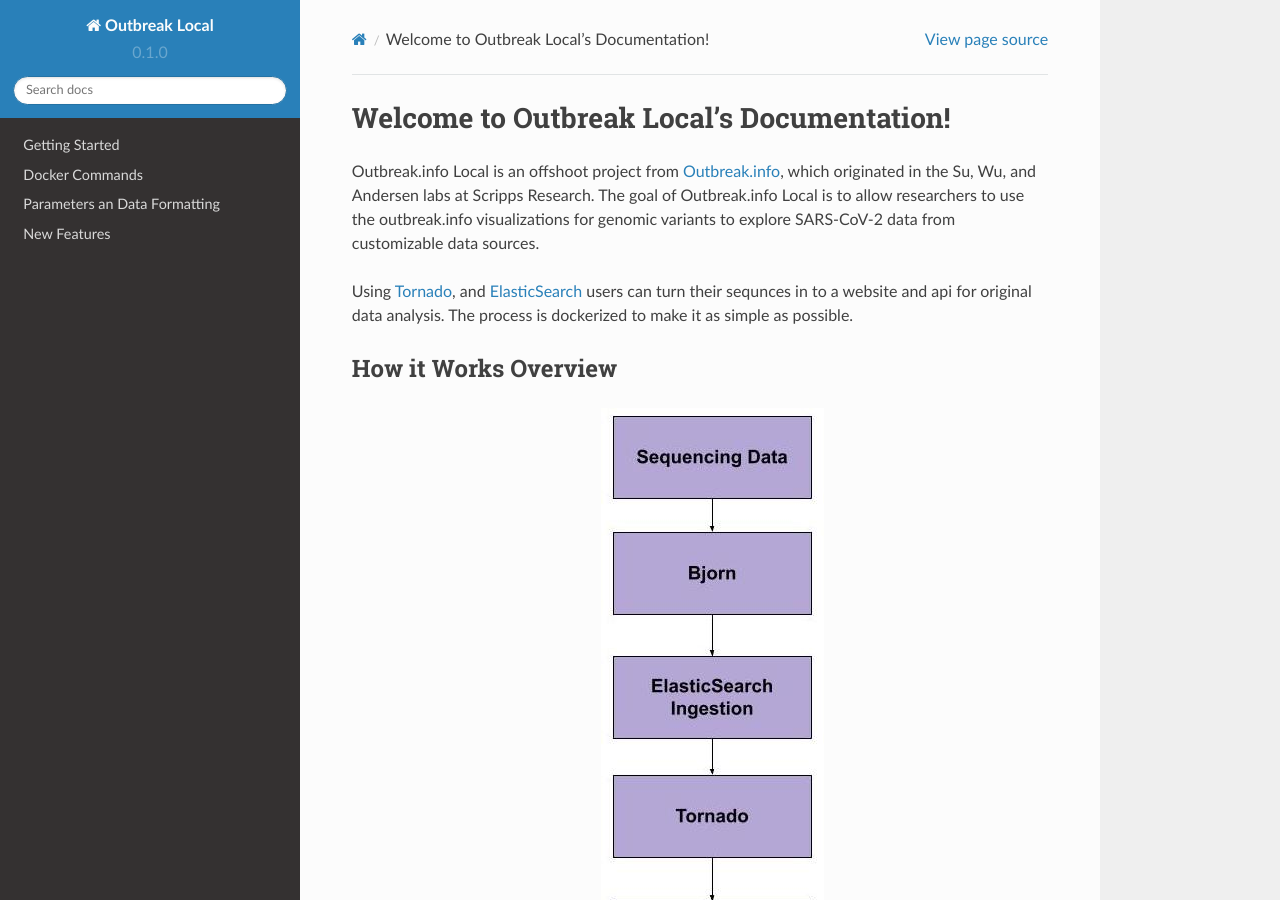
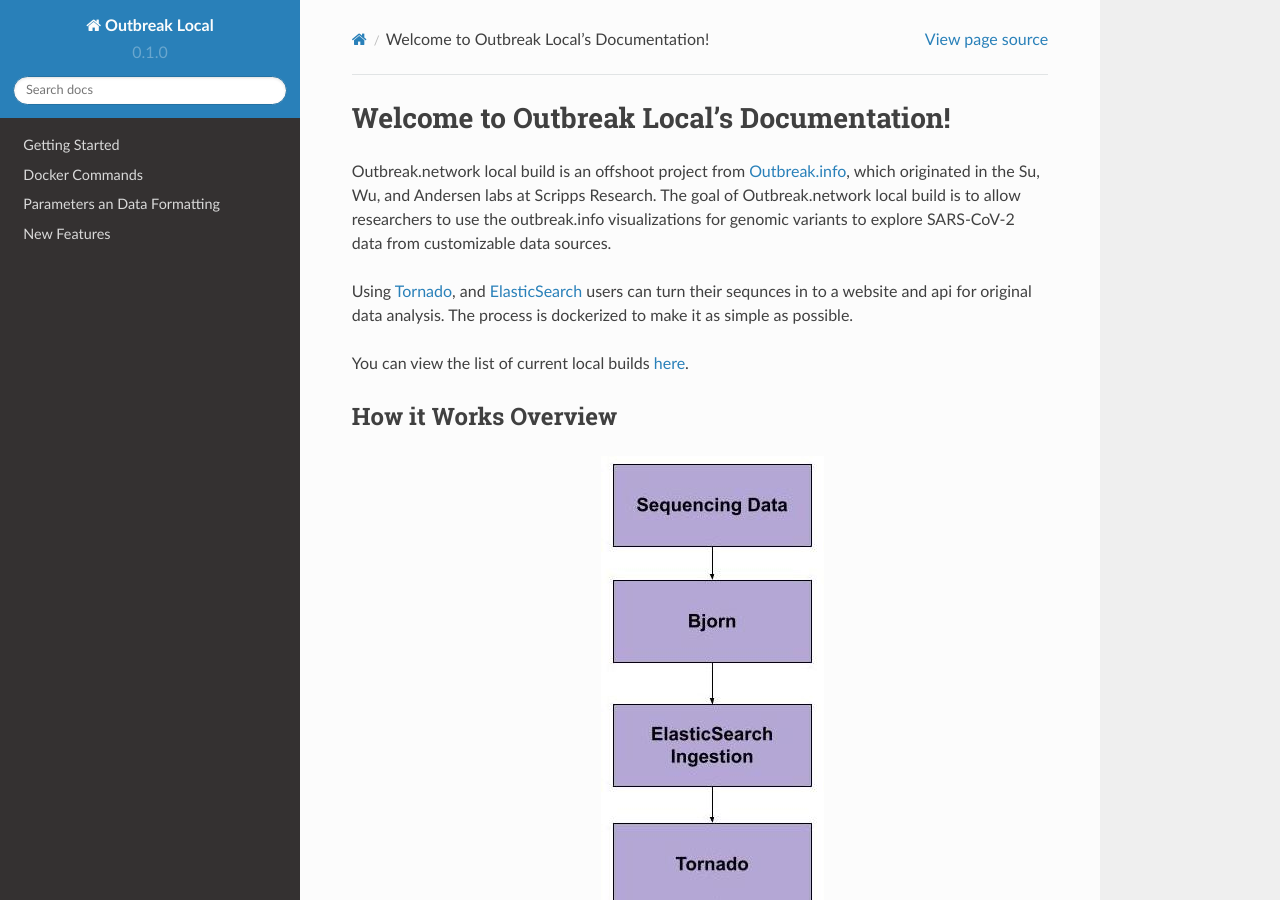
Before and after one commit to andersen-lab/outbreak-local-documentation, a Sphinx documentation site: the page built from docs/source/index.rst, in a window 1280 px wide and 900 px high. Built offline with Sphinx 7.4.7 and the Read the Docs theme 2.0.0, drawn with Linux system fonts in a browser that asks for light colours.

Commit message:
changing tho outbreak.network

```diff
--- a/docs/source/index.rst
+++ b/docs/source/index.rst
@@ -1,12 +1,15 @@
 Welcome to Outbreak Local's Documentation!
 ==========================================
 
-Outbreak.info Local is an offshoot project from `Outbreak.info <https://outbreak.info/>`_, which originated in the Su, Wu,
-and Andersen labs at Scripps Research. The goal of Outbreak.info Local is to allow researchers to use the outbreak.info
+Outbreak.network local build is an offshoot project from `Outbreak.info <https://outbreak.info/>`_, which originated in the Su, Wu,
+and Andersen labs at Scripps Research. The goal of Outbreak.network local build is to allow researchers to use the outbreak.info
 visualizations for genomic variants to explore SARS-CoV-2 data from customizable data sources.
 
 Using `Tornado <https://www.tornadoweb.org/en/stable/>`_,  and `ElasticSearch <https://www.elastic.co/>`_ users can turn their
 sequnces in to a website and api for original data analysis. The process is dockerized to make it as simple as possible.
+
+You can view the list of current local builds `here <https://outbreak.network/>`_.
+
 
 How it Works Overview
 ----------------------
```
